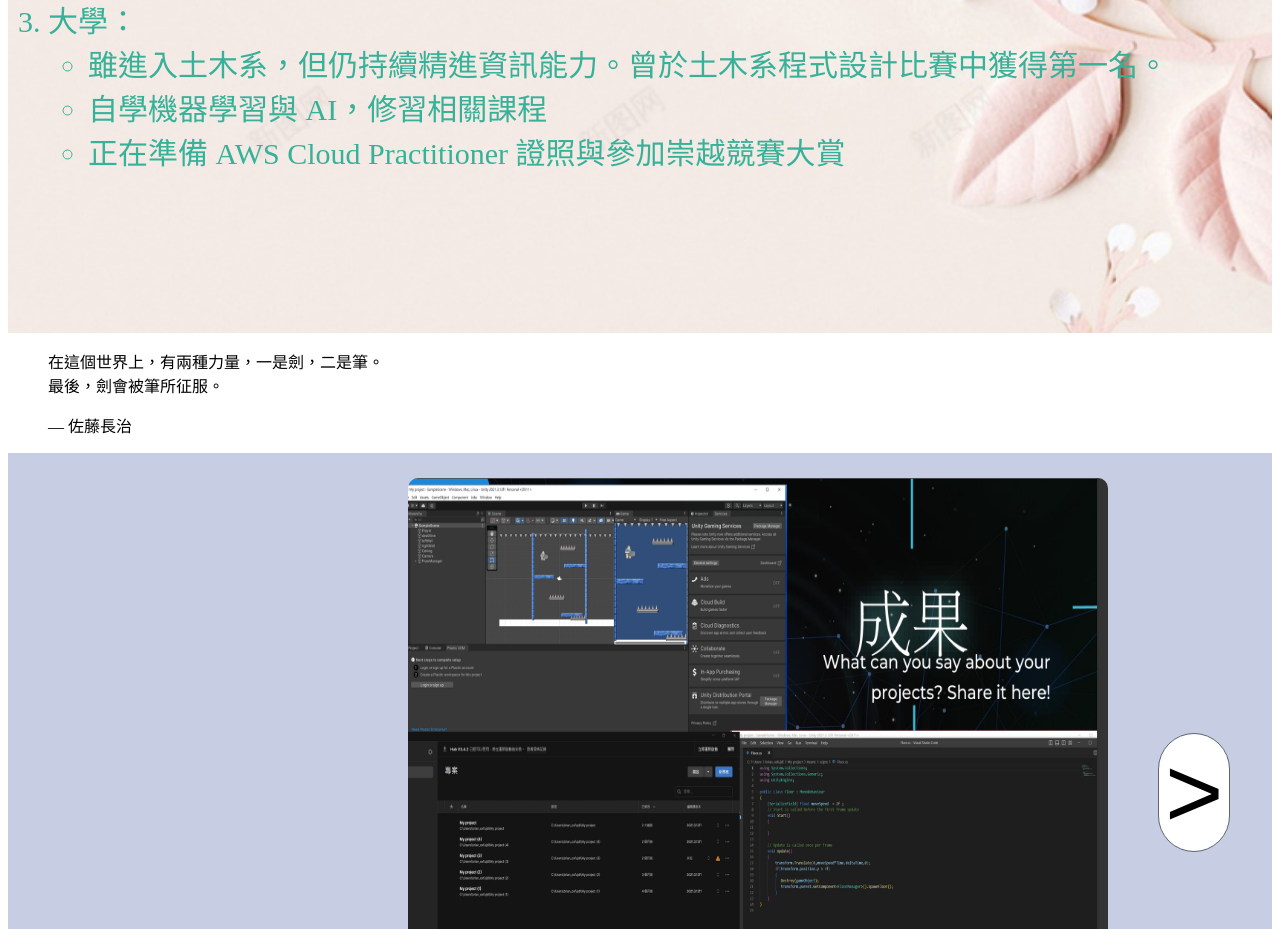
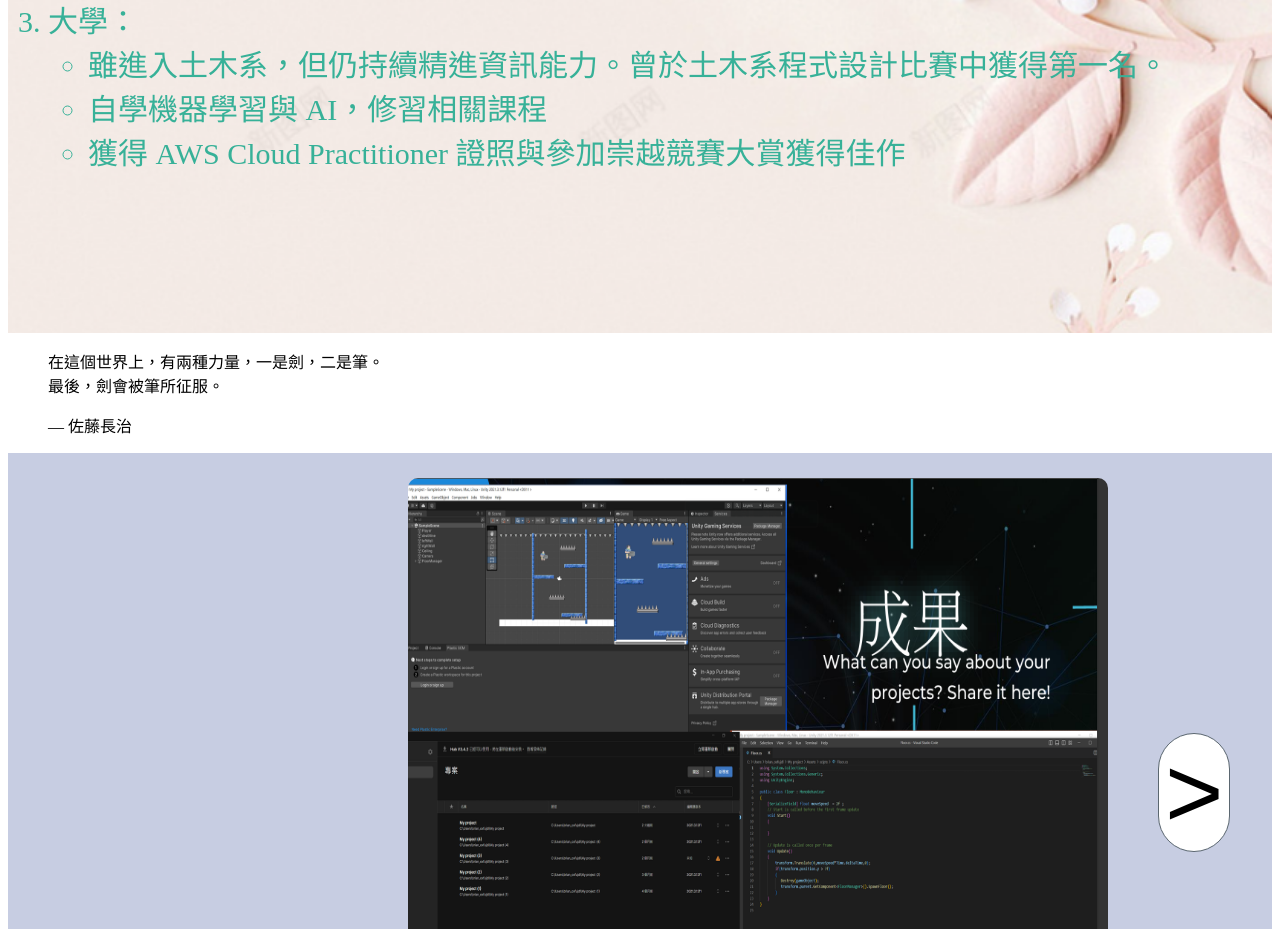
Before and after one commit to brianchen989/my_web2.0, a plain HTML site: page index.html in a window 1280 px wide. Shown: the part 1762-2691 px from the top of the page. Drawn offline with Linux system fonts and the light colour scheme.

Commit message:
Update index.html
大一後內容修改

```diff
--- a/index.html
+++ b/index.html
@@ -59,7 +59,7 @@
           <ul><!--無數字列表 -->
             <li><a href="#"></a>雖進入土木系，但仍持續精進資訊能力。曾於土木系程式設計比賽中獲得第一名。</a></li>
             <li><a href="#"></a>自學機器學習與 AI，修習相關課程</a></li>
-            <li><a href="#"></a>正在準備 AWS Cloud Practitioner 證照與參加崇越競賽大賞</a></li>
+            <li><a href="#"></a>獲得 AWS Cloud Practitioner 證照與參加崇越競賽大賞獲得佳作</a></li>
           </ul>
       </ol>
 
```
